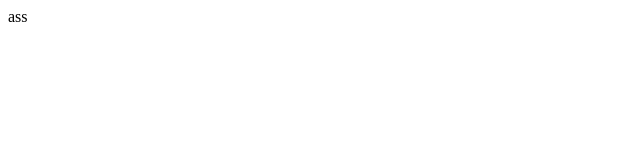
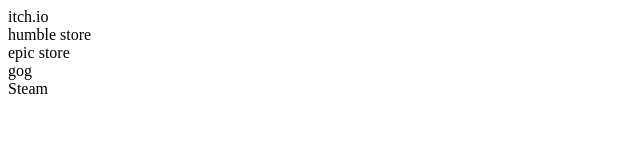
Before and after one commit to rubinogiov/rubinogiov.github.io, a plain HTML site: page index.html in a window 1280 px wide. Shown: the whole page, without its empty margins (0-640 px from the left). Drawn offline with Linux system fonts and the light colour scheme.

Commit message:
Update index.html

```diff
--- a/index.html
+++ b/index.html
@@ -1,6 +1,15 @@
 <!DOCTYPE html>
 <html>
 <body>
-ass
+
+itch.io
+<br>
+humble store
+<br>
+epic store
+<br>
+gog
+<br>
+Steam
 </body>
 </html>
```
